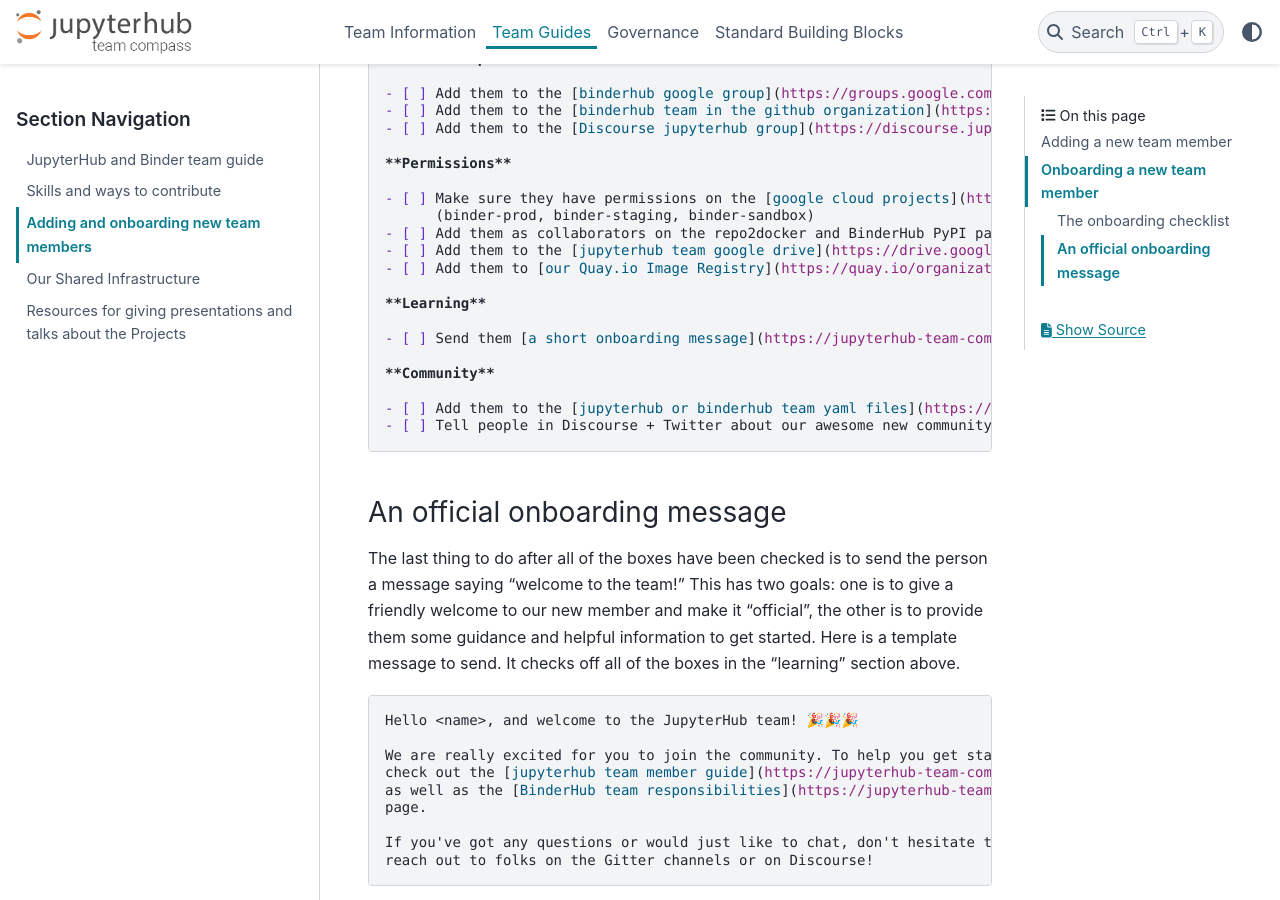
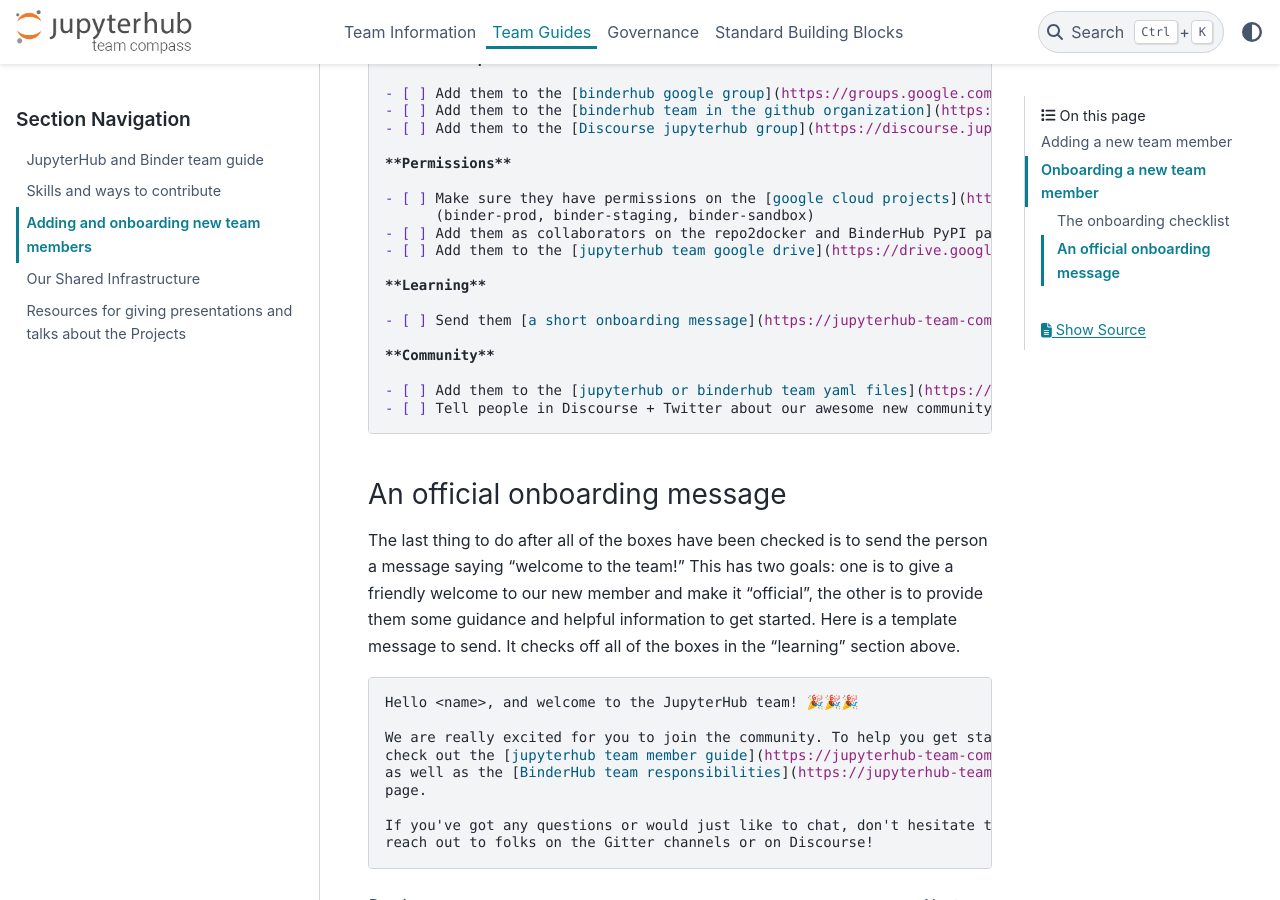
Before and after one commit to jupyterhub/team-compass, a Sphinx documentation site: the page built from docs/team/adding-members.rst, in a window 1280 px wide and 900 px high, scrolled down 1571 px. Built offline with Sphinx 7.4.7 and the PyData theme 0.15.4, drawn with Linux system fonts in a browser that asks for light colours.

Commit message:
Update docs/team/adding-members.rst

```diff
--- a/docs/team/adding-members.rst
+++ b/docs/team/adding-members.rst
@@ -74,7 +74,6 @@
          (binder-prod, binder-staging, binder-sandbox)
    - [ ] Add them as collaborators on the repo2docker and BinderHub PyPI packages
    - [ ] Add them to the [jupyterhub team google drive](https://drive.google.com/drive/folders/0B8VZ4vaOYWZ3a2dyeEp6NzBKbnM?usp=sharing)
-   - [ ] Add them to [our Quay.io Image Registry](https://quay.io/organization/jupyterhub)).
 
    **Learning**
 
```
